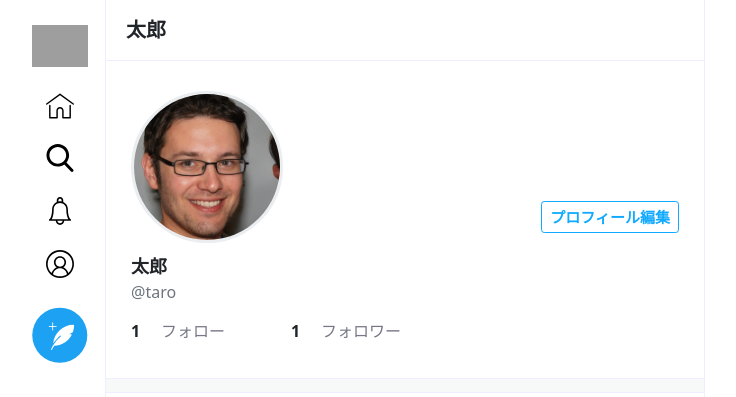
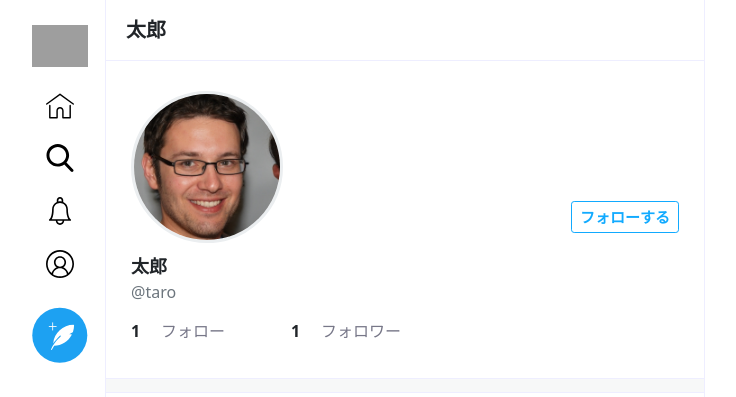
Before and after one commit to nekkiChan/TwitterCloneSample, a PHP site: page /profile.php?user_id=1 in a window 1280 px wide. Shown: the top 397 px of the page, without its empty margins (280-1016 px from the left). Run offline with PHP 8.4, Linux system fonts and the light colour scheme; grey boxes are pictures that could not be loaded.

Commit message:
ユーザー画面：相手のユーザー画面を作成

```diff
--- a/Views/profile.php
+++ b/Views/profile.php
@@ -67,8 +67,19 @@
                     <div class="user">
                         <img src="../Views/img_uploaded/user/sample-person.jpg" alt="">
                     </div>
-                    <button class="btn btn-reverse btn-sm" data-bs-toggle="modal"
-                        data-bs-target="#js-modal">プロフィール編集</button>
+
+                    <?php if (isset($_GET['user_id'])): ?>
+                        <!-- 相手のページ -->
+                        <?php if (isset($_GET['case'])): ?>
+                            <button class="btn btn-sm btn-reverse">フォローを外す</button>
+                        <?php else: ?>
+                            <button class="btn btn-sm btn-reverse">フォローする</button>
+                        <?php endif; ?>
+                    <?php else: ?>
+                        <!-- 自分のページ -->
+                        <button class="btn btn-reverse btn-sm" data-bs-toggle="modal"
+                            data-bs-target="#js-modal">プロフィール編集</button>
+                    <?php endif; ?>
 
                     <div class="modal fade" id="js-modal" tabindex="-1" aria-hidden="true">
                         <div class="modal-dialog">
```
